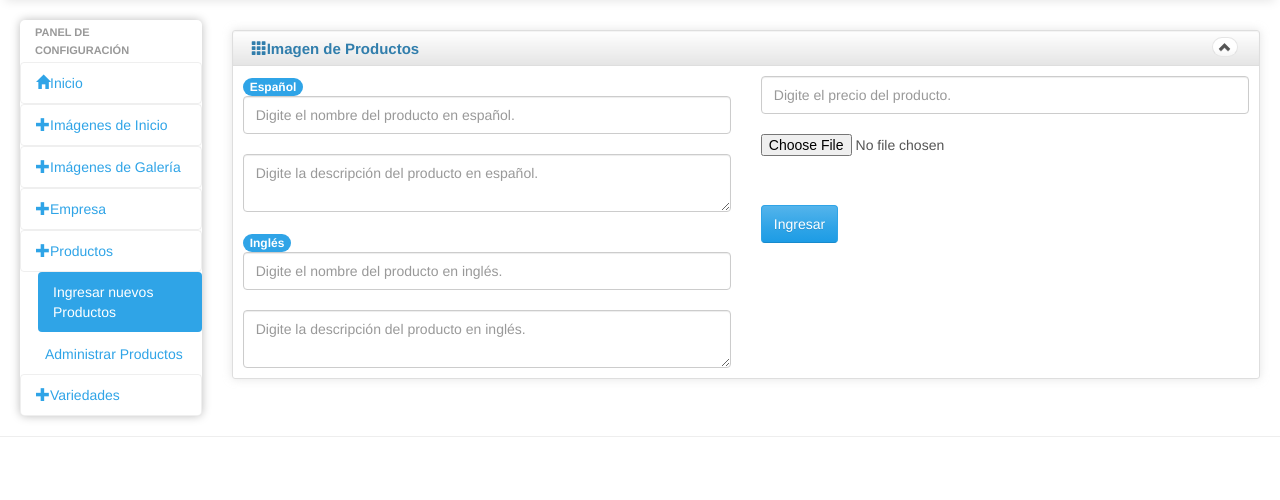
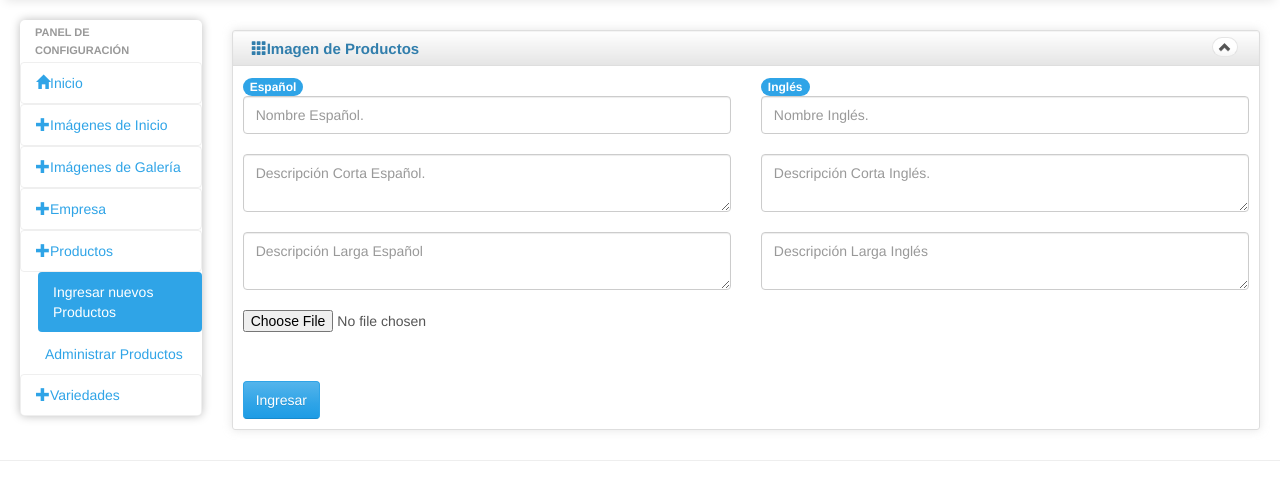
Before and after one commit to edwnaba/Turriolka, a PHP site: page /presentation/Admin/ingresarProductos.php in a window 1280 px wide. Shown: the part 62-562 px from the top of the page. Run offline with PHP 8.4, Linux system fonts and the light colour scheme; some web fonts are replaced.

Commit message:
Productos, parte adminsitrativa terminada

```diff
--- a/presentation/Admin/ingresarProductos.php
+++ b/presentation/Admin/ingresarProductos.php
@@ -67,16 +67,16 @@ if (isset($_SESSION['user'])) {
                                         <div class="row">
                                             <div class="col-md-6">
                                                 <span class="badge">Español</span>
-                                                <input type="text" class="form-control" name="nombreEs" placeholder="Digite el nombre del producto en español." > <br/>
-                                                <textarea class="form-control" id="exampleInputPassword1" name="descripcionEs"  placeholder="Digite la descripción del producto en español."></textarea><br/>
-
-                                                <span class="badge">Inglés</span>
-                                                <input type="text" class="form-control" name="nombreIn" placeholder="Digite el nombre del producto en inglés." > <br/>
-                                                <textarea class="form-control" id="exampleInputPassword1" name="descripcionIn" placeholder="Digite la descripción del producto en inglés."></textarea>
+                                                <input type="text" class="form-control" name="nombreEs" placeholder="Nombre Español." > <br/>
+                                                <textarea class="form-control" name="descripcionCortaEs"  placeholder="Descripción Corta Español."></textarea><br/>
+                                                <textarea class="form-control" name="descripcionLargaEs"  placeholder="Descripción Larga Español"></textarea><br/>
 
                                             </div>
                                             <div class="col-md-6">
-                                                <input type="number" name="precio" class="form-control" placeholder="Digite el precio del producto." > <br/>
+                                                <span class="badge">Inglés</span>
+                                                <input type="text" class="form-control" name="nombreIn" placeholder="Nombre Inglés." > <br/>
+                                                <textarea class="form-control" name="descripcionCortaIn"  placeholder="Descripción Corta Inglés."></textarea><br/>
+                                                <textarea class="form-control" name="descripcionLargaIn"  placeholder="Descripción Larga Inglés"></textarea><br/>
                                             </div>
                                             <div class="col-md-6">
                                                 <!--<img src="img/gal7.png" class="img-responsive"> <br/><br/>-->
```
Also changed, not shown: business/Producto/ProductoInsertarAccion.php (+14 -16 lines), data/ProductoData.php (+6 -5 lines), img/productos/ciudad2.jpeg (added), img/productos/medium_201410050900181325959.jpg (added).
